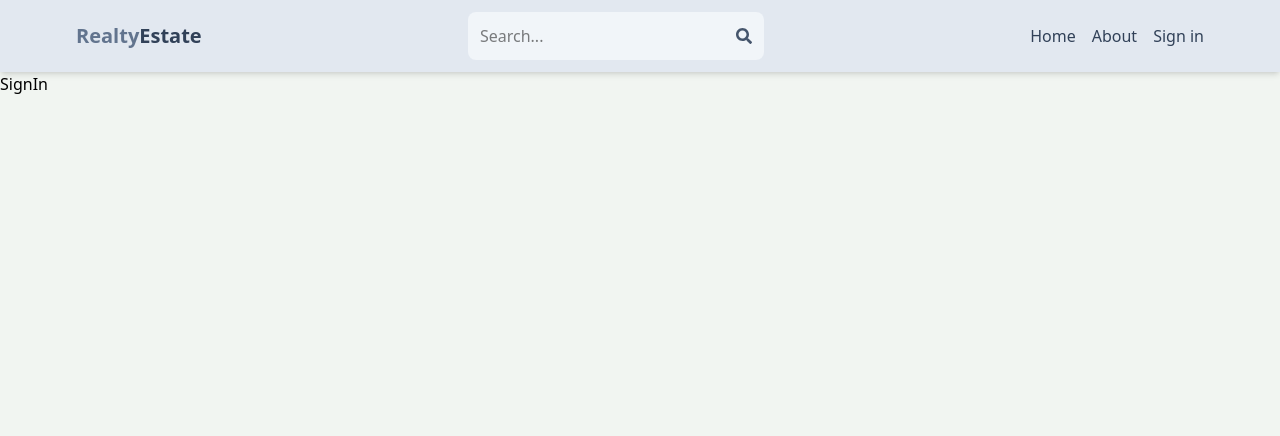
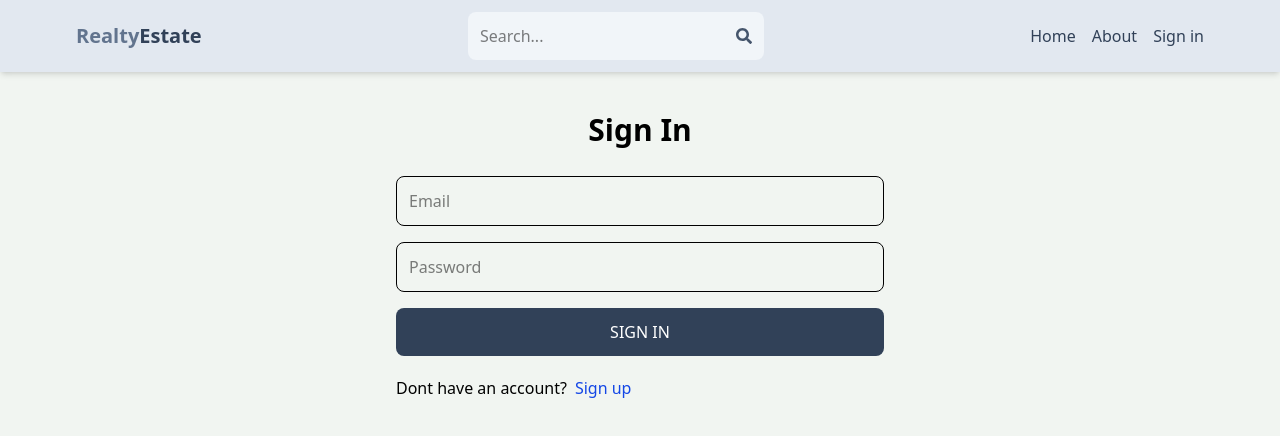
Before and after one commit to Tokyo-al/mern-estate, a React (Vite) app in the folder client/: page /sign-in in a window 1280 px wide. Shown: the top 436 px of the page. Built offline with nearby package versions, Linux system fonts and the light colour scheme.

Commit message:
complete sign in page functionality

```diff
--- a/client/src/pages/SignIn.jsx
+++ b/client/src/pages/SignIn.jsx
@@ -1,7 +1,82 @@
-import React from 'react'
+import React, { useState } from 'react';
+import { Link, useNavigate } from 'react-router-dom';
 
 export default function SignIn() {
+  const [formData, setFormData] = useState({
+    username: '',
+    email: '',
+    password: ''
+  });
+  const [error, setError] = useState(null);
+  const [loading, setLoading] = useState(false);
+  const navigate = useNavigate();
+
+  const handleChange = (e) => {
+    setFormData({
+      ...formData,
+      [e.target.id]: e.target.value,
+    });
+  };
+
+  const handleSubmit = async (e) => {
+    e.preventDefault();
+    setLoading(true);
+    setError(null);
+    try {
+      const res = await fetch('/api/auth/signin', {
+        method: 'POST',
+        headers: {
+          'Content-Type': 'application/json',
+        },
+        body: JSON.stringify(formData),
+      });
+
+      const data = await res.json();
+      if (data.success === false) {
+        setError(data.message);
+        setLoading(false);
+        return;
+      }
+      setLoading(false);
+      setError(null);
+      navigate('/');
+    } catch (error) {
+      setError(error.message);
+      setLoading(false);
+    }
+  };
+
   return (
-    <div>SignIn</div>
-  )
+    <div className="p-3 max-w-lg mx-auto">
+      <h1 className="text-3xl text-center font-semibold my-7">Sign In</h1>
+      <form onSubmit={handleSubmit} className="flex flex-col gap-4">
+        <input
+          type="email"
+          placeholder="Email"
+          className="border p-3 rounded-lg"
+          id="email"
+          value={formData.email}
+          onChange={handleChange}
+        />
+        <input
+          type="password"
+          placeholder="Password"
+          className="border p-3 rounded-lg"
+          id="password"
+          value={formData.password}
+          onChange={handleChange}
+        />
+        <button disabled={loading} className="bg-slate-700 text-white p-3 rounded-lg uppercase hover:opacity-95 disabled:opacity-80">
+          {loading ? 'Loading...' : 'Sign In'}
+        </button>
+      </form>
+      <div className="flex gap-2 mt-5">
+        <p>Dont have an account?</p>
+        <Link to="/sign-up" className="text-blue-700 hover:underline">
+          Sign up
+        </Link>
+      </div>
+      {error && <p className="text-red-500 mt-5">{error}</p>}
+    </div>
+  );
 }
```
